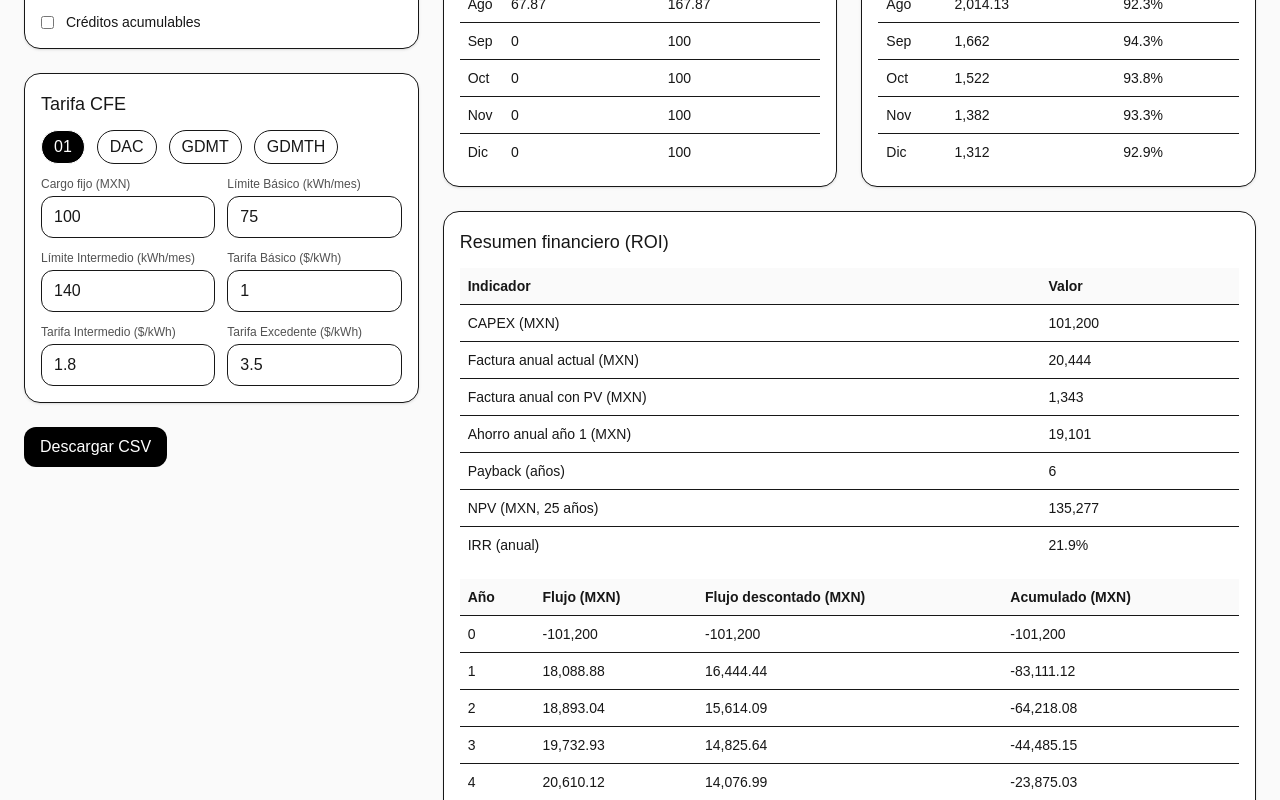
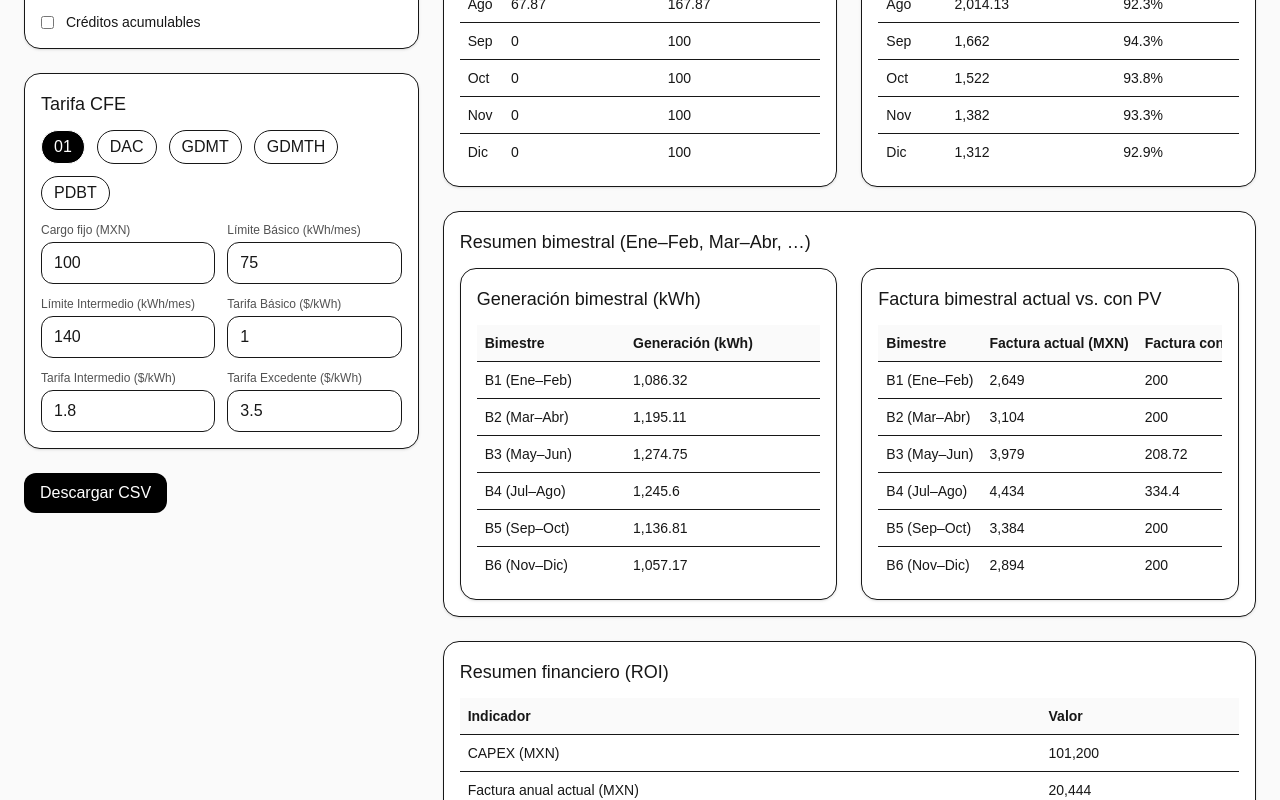
Before and after one commit to ZCC98GDLMX/aurasolar-cotizador, a Next.js app: page /cotizador in a window 1280 px wide. Shown: the part 1320-2120 px from the top of the page. Built offline with nearby package versions, Linux system fonts and the light colour scheme.

Commit message:
Bimestral + nueva tarifa PDBT + ajustes

```diff
--- a/app/cotizador/page.tsx
+++ b/app/cotizador/page.tsx
@@ -1,4 +1,4 @@
-// app/cotizador/page.tsx — Solar PV Sizer & ROI for Guadalajara, MX
+// app/cotizador/page.tsx — Solar PV Sizer & ROI for Guadalajara, MX (bimestral + PDBT)
 "use client";
 
 import React, { useMemo, useState } from "react";
@@ -7,20 +7,25 @@ import React, { useMemo, useState } from "react";
 // Types & Helpers
 // ----------------------------
 
-type Tariff = "01" | "DAC" | "GDMT" | "GDMTH";
+type Tariff = "01" | "DAC" | "GDMT" | "GDMTH" | "PDBT";
 type MonthlyMap = Record<string, number>;
 type Row = Record<string, string | number>;
 
 const MONTHS = ["Ene","Feb","Mar","Abr","May","Jun","Jul","Ago","Sep","Oct","Nov","Dic"] as const;
+const BIMESTERS = [
+  ["Ene","Feb"],
+  ["Mar","Abr"],
+  ["May","Jun"],
+  ["Jul","Ago"],
+  ["Sep","Oct"],
+  ["Nov","Dic"],
+] as const;
 
 function fmt(n: number, digits = 2) {
   if (!isFinite(n)) return "N/D";
   return new Intl.NumberFormat("es-MX", { maximumFractionDigits: digits }).format(n);
 }
-
-function round2(n: number) {
-  return Math.round((n + Number.EPSILON) * 100) / 100;
-}
+function round2(n: number) { return Math.round((n + Number.EPSILON) * 100) / 100; }
 
 function annualPerKwGeneration(psh: number, pr: number, availability: number, extraLosses: number) {
   const base = psh * 365;
@@ -29,14 +34,14 @@ function annualPerKwGeneration(psh: number, pr: number, availability: number, ex
 }
 
 function monthlyShape(amplitude = 0.10) {
-  // Forma estacional tipo coseno con pico ~Junio para GDL
+  // Pico ~Junio (GDL): forma coseno escalada para sumar 12
   const m = Array.from({ length: 12 }, (_, i) => i);
-  const phaseShift = 5; // pico ~Jun (índice 5)
+  const phaseShift = 5;
   let raw = m.map((i) => 1 + amplitude * Math.cos((2 * Math.PI * (i - phaseShift)) / 12));
   const mean = raw.reduce((a, b) => a + b, 0) / raw.length;
   raw = raw.map((x) => x / mean);
   const sum = raw.reduce((a, b) => a + b, 0);
-  return raw.map((x) => (x * 12) / sum); // suma=12
+  return raw.map((x) => (x * 12) / sum);
 }
 
 function sizeSystem(consumption: MonthlyMap, annualKWhPerKW: number, targetCoverage: number, panelWatts: number) {
@@ -70,9 +75,9 @@ interface TariffParams01 {
   fixed_mxn: number;              // cargo fijo mensual
   kwh_basic_limit: number;        // kWh/mes en bloque Básico
   kwh_intermediate_limit: number; // kWh/mes acumulado hasta Intermedio (Básico + Intermedio)
-  mxn_per_kwh_basic: number;         // $/kWh Básico
-  mxn_per_kwh_intermediate: number;  // $/kWh Intermedio
-  mxn_per_kwh_exceed: number;        // $/kWh Excedente
+  mxn_per_kwh_basic: number;
+  mxn_per_kwh_intermediate: number;
+  mxn_per_kwh_exceed: number;
 }
 
 interface TariffParamsDAC { mxn_per_kwh: number; fixed_mxn: number; }
@@ -94,14 +99,27 @@ interface TariffParamsGDMTH {
   assumed_load_factor: number;
 }
 
+// NUEVA: PDBT (energía + demanda + cargo fijo). Sin horarios (no TOU).
+interface TariffParamsPDBT {
+  mxn_per_kwh: number;
+  fixed_mxn: number;
+  mxn_per_kw_demand: number;      // $/kW de demanda medida
+  assumed_load_factor: number;    // para estimar kW a partir de kWh si no hay dato
+}
+
 /** Unión de parámetros válidos por tarifa */
-type TariffParams = TariffParams01 | TariffParamsDAC | TariffParamsGDMT | TariffParamsGDMTH;
+type TariffParams =
+  | TariffParams01
+  | TariffParamsDAC
+  | TariffParamsGDMT
+  | TariffParamsGDMTH
+  | TariffParamsPDBT;
 
 const DEFAULT_TARIFFS = {
   "01": {
     fixed_mxn: 100,
-    kwh_basic_limit: 75,              // ajusta a tu zona (kWh/mes)
-    kwh_intermediate_limit: 140,      // ajusta a tu zona (kWh/mes)
+    kwh_basic_limit: 75,
+    kwh_intermediate_limit: 140,
     mxn_per_kwh_basic: 1.0,
     mxn_per_kwh_intermediate: 1.8,
     mxn_per_kwh_exceed: 3.5,
@@ -119,6 +137,7 @@ const DEFAULT_TARIFFS = {
     split_base: 0.40,
     assumed_load_factor: 0.4,
   } as TariffParamsGDMTH,
+  PDBT: { mxn_per_kwh: 3.8, fixed_mxn: 320, mxn_per_kw_demand: 140, assumed_load_factor: 0.45 } as TariffParamsPDBT,
 };
 
 // ----------------------------
@@ -153,6 +172,13 @@ function billCFE(tariff: Tariff, kwh: number, params: TariffParams): number {
       const p = params as TariffParamsGDMTH;
       const kwhP = kwh * p.split_punta, kwhI = kwh * p.split_intermedia, kwhB = kwh * p.split_base;
       const energy = p.mxn_per_kwh_punta * kwhP + p.mxn_per_kwh_intermedia * kwhI + p.mxn_per_kwh_base * kwhB;
+      const demandKW = estimateDemandKW(kwh, p.assumed_load_factor);
+      const demand = p.mxn_per_kw_demand * demandKW;
+      return round2(energy + demand + (p.fixed_mxn || 0));
+    }
+    case "PDBT": {
+      const p = params as TariffParamsPDBT;
+      const energy = p.mxn_per_kwh * kwh;
       const demandKW = estimateDemandKW(kwh, p.assumed_load_factor);
       const demand = p.mxn_per_kw_demand * demandKW;
       return round2(energy + demand + (p.fixed_mxn || 0));
@@ -222,8 +248,14 @@ function billsWithSolar(
       const demandKW = estimateDemandKW(consumption[m] || 0, p.assumed_load_factor);
       const demand = p.mxn_per_kw_demand * demandKW;
       bills[m] = round2(energy + demand + (p.fixed_mxn || 0));
+    } else if (tariff === "PDBT") {
+      const p = params as TariffParamsPDBT;
+      const energy = p.mxn_per_kwh * kwh;
+      const demandKW = estimateDemandKW(consumption[m] || 0, p.assumed_load_factor);
+      const demand = p.mxn_per_kw_demand * demandKW;
+      bills[m] = round2(energy + demand + (p.fixed_mxn || 0));
     } else {
-      // 01 / DAC: neteo sobre energía
+      // 01 / DAC: neteo simple sobre energía
       bills[m] = billCFE(tariff, kwh, params);
     }
   });
@@ -231,14 +263,27 @@ function billsWithSolar(
 }
 
 // ----------------------------
-// ROI / Finanzas
+// Utilidades bimestrales
 // ----------------------------
+
+function toBimesters(map: MonthlyMap) {
+  // Devuelve {B1..B6} sumando meses de cada bimestre
+  const out: Record<`B${number}`, number> = { B1:0,B2:0,B3:0,B4:0,B5:0,B6:0 };
+  BIMESTERS.forEach((pair, i) => {
+    const sum = (map[pair[0]] || 0) + (map[pair[1]] || 0);
+    out[`B${i+1}` as `B${number}`] = round2(sum);
+  });
+  return out;
+}
 
 function sumMap(map: MonthlyMap) {
   return MONTHS.reduce((acc, m) => acc + (map[m] || 0), 0);
 }
 
-// IRR (Newton + bisección)
+// ----------------------------
+// ROI / Finanzas
+// ----------------------------
+
 function irr(cashflows: number[], guess = 0.1) {
   const npv = (r: number) => cashflows.reduce((acc, cf, i) => acc + cf / Math.pow(1 + r, i), 0);
   const dnpv = (r: number) => cashflows.slice(1).reduce((acc, cf, i) => acc - (i + 1) * cf / Math.pow(1 + r, i + 2), 0);
@@ -354,6 +399,7 @@ export default function Page() {
   const [tDAC, setTDAC] = useState(DEFAULT_TARIFFS.DAC);
   const [tGDMT, setTGDMT] = useState(DEFAULT_TARIFFS.GDMT);
   const [tGDMTH, setTGDMTH] = useState(DEFAULT_TARIFFS.GDMTH);
+  const [tPDBT, setTPDBT] = useState(DEFAULT_TARIFFS.PDBT);
 
   const [targetCoverage, setTargetCoverage] = useState(0.95);
   const [netMetering, setNetMetering] = useState(true);
@@ -362,7 +408,8 @@ export default function Page() {
   const params: TariffParams =
     tariff === "01" ? t01 :
     tariff === "DAC" ? tDAC :
-    tariff === "GDMT" ? tGDMT : tGDMTH;
+    tariff === "GDMT" ? tGDMT :
+    tariff === "GDMTH" ? tGDMTH : tPDBT;
 
   // Cálculos principales
   const annualKWhPerKW = useMemo(() => annualPerKwGeneration(psh, pr, availability, extraLoss), [psh, pr, availability, extraLoss]);
@@ -393,6 +440,18 @@ export default function Page() {
     return out;
   }, [savingsMXN, billsNow]);
 
+  // Bimestral (suma de pares de meses)
+  const genBim = useMemo(() => toBimesters(genMonth), [genMonth]);
+  const billNowBim = useMemo(() => toBimesters(billsNow), [billsNow]);
+  const billSolarBim = useMemo(() => toBimesters(billsSolar), [billsSolar]);
+  const savingsBimMXN = useMemo(() => {
+    const out: Record<`B${number}`, number> = { B1:0,B2:0,B3:0,B4:0,B5:0,B6:0 };
+    (Object.keys(out) as (`B${number}`)[]).forEach((b) => {
+      out[b] = round2((billNowBim[b] || 0) - (billSolarBim[b] || 0));
+    });
+    return out;
+  }, [billNowBim, billSolarBim]);
+
   const capex = useMemo(() => systemKW * costPerKW, [systemKW, costPerKW]);
 
   const roi = useMemo(
@@ -416,6 +475,7 @@ export default function Page() {
   }
 
   function downloadAllAsCSV() {
+    // Mensual
     const genRows = MONTHS.map((m) => ({ Mes: m, Generacion_kWh: genMonth[m] }));
     const billNowRows = MONTHS.map((m) => ({ Mes: m, Consumo_kWh: consumption[m], Factura_actual_MXN: billsNow[m] }));
     const billSolarRows = MONTHS.map((m) => ({
@@ -424,13 +484,25 @@ export default function Page() {
       Factura_con_PV_MXN: billsSolar[m],
       Creditos_kWh: creditsTrace[m]
     }));
-    const savingsRows = MONTHS.map((m) => ({ Mes: m, Ahorro_MXN: savingsMXN[m], Ahorro_pct: savingsPct[m] }));
+    const savingsRows = MONTHS.map((m) => ({ Mes: m, Ahorro_MXN: savingsMXN[m] }));
+
+    // Bimestral
+    const bimNames = ["B1 (Ene–Feb)","B2 (Mar–Abr)","B3 (May–Jun)","B4 (Jul–Ago)","B5 (Sep–Oct)","B6 (Nov–Dic)"];
+    const genBimRows = bimNames.map((n, i) => ({ Bimestre: n, Generacion_kWh: genBim[`B${i+1}` as `B${number}`] }));
+    const billNowBimRows = bimNames.map((n, i) => ({ Bimestre: n, Factura_actual_MXN: billNowBim[`B${i+1}` as `B${number}`] }));
+    const billSolarBimRows = bimNames.map((n, i) => ({ Bimestre: n, Factura_con_PV_MXN: billSolarBim[`B${i+1}` as `B${number}`] }));
+    const savingsBimRows = bimNames.map((n, i) => ({ Bimestre: n, Ahorro_MXN: savingsBimMXN[`B${i+1}` as `B${number}`] }));
+
     const summaryRows = summary.map((r) => ({ Indicador: r.Indicador, Valor: r.Valor }));
     downloadCSV("dimensionador_gdl.csv", {
-      "Generacion": genRows,
-      "Factura_actual": billNowRows,
-      "Factura_con_PV": billSolarRows,
-      "Ahorros": savingsRows,
+      "Generacion_mensual": genRows,
+      "Factura_actual_mensual": billNowRows,
+      "Factura_con_PV_mensual": billSolarRows,
+      "Ahorros_mensual": savingsRows,
+      "Generacion_bimestral": genBimRows,
+      "Factura_actual_bimestral": billNowBimRows,
+      "Factura_con_PV_bimestral": billSolarBimRows,
+      "Ahorros_bimestral": savingsBimRows,
       "Resumen": summaryRows,
       "Flujos": roi.rows.map((r) => ({ Anio: r.year, Flujo: round2(r.cf), Flujo_descontado: round2(r.pv), Acumulado: round2(r.cum) })),
     });
@@ -440,7 +512,7 @@ export default function Page() {
     <div className="min-h-screen bg-neutral-50">
       <header className="px-6 py-5 border-b bg-white sticky top-0 z-10">
         <h1 className="text-2xl font-semibold">Cotizador FV — Guadalajara, Jalisco</h1>
-        <p className="text-sm text-neutral-600">Dimensionamiento, recibos CFE y ROI (tarifas 01, DAC, GDMT, GDMTH). Edita parámetros y obtén resultados al instante.</p>
+        <p className="text-sm text-neutral-600">Dimensionamiento, recibos CFE (mensual y bimestral) y ROI. Tarifas: 01, DAC, GDMT, GDMTH, PDBT.</p>
       </header>
 
       <main className="p-6 grid grid-cols-1 xl:grid-cols-3 gap-6">
@@ -506,7 +578,7 @@ export default function Page() {
           <Card title="Tarifa CFE">
             <div className="space-y-3">
               <div className="flex gap-3 flex-wrap items-center">
-                {(["01","DAC","GDMT","GDMTH"] as Tariff[]).map((t) => (
+                {(["01","DAC","GDMT","GDMTH","PDBT"] as Tariff[]).map((t) => (
                   <button key={t} onClick={() => setTariff(t)} className={`px-3 py-1 rounded-full border ${tariff === t ? "bg-black text-white" : "bg-white"}`}>
                     {t}
                   </button>
@@ -557,6 +629,16 @@ export default function Page() {
                   <Num label="Load factor" value={tGDMTH.assumed_load_factor} setValue={(v)=>setTGDMTH({...tGDMTH, assumed_load_factor:v})} step={0.05} />
                 </div>
               )}
+
+              {/* PDBT */}
+              {tariff === "PDBT" && (
+                <div className="grid grid-cols-2 gap-3">
+                  <Num label="MXN/kWh" value={tPDBT.mxn_per_kwh} setValue={(v)=>setTPDBT({...tPDBT, mxn_per_kwh:v})} step={0.1} />
+                  <Num label="Cargo fijo (MXN)" value={tPDBT.fixed_mxn} setValue={(v)=>setTPDBT({...tPDBT, fixed_mxn:v})} step={10} />
+                  <Num label="MXN/kW demanda" value={tPDBT.mxn_per_kw_demand} setValue={(v)=>setTPDBT({...tPDBT, mxn_per_kw_demand:v})} step={5} />
+                  <Num label="Load factor" value={tPDBT.assumed_load_factor} setValue={(v)=>setTPDBT({...tPDBT, assumed_load_factor:v})} step={0.05} />
+                </div>
+              )}
             </div>
           </Card>
 
@@ -596,13 +678,47 @@ export default function Page() {
             </Card>
           </TwoCol>
 
+          {/* NUEVO: Sección bimestral */}
+          <Card title="Resumen bimestral (Ene–Feb, Mar–Abr, …)">
+            <TwoCol>
+              <Card title="Generación bimestral (kWh)">
+                {(() => {
+                  const labels = ["B1 (Ene–Feb)","B2 (Mar–Abr)","B3 (May–Jun)","B4 (Jul–Ago)","B5 (Sep–Oct)","B6 (Nov–Dic)"];
+                  const rows = labels.map((n, i) => ({ Bimestre: n, "Generación (kWh)": fmt(genBim[`B${i+1}` as `B${number}`], 2) }));
+                  return <Table rows={rows} />;
+                })()}
+              </Card>
+              <Card title="Factura bimestral actual vs. con PV">
+                {(() => {
+                  const labels = ["B1 (Ene–Feb)","B2 (Mar–Abr)","B3 (May–Jun)","B4 (Jul–Ago)","B5 (Sep–Oct)","B6 (Nov–Dic)"];
+                  const rows = labels.map((n, i) => ({
+                    Bimestre: n,
+                    "Factura actual (MXN)": fmt(billNowBim[`B${i+1}` as `B${number}`], 2),
+                    "Factura con PV (MXN)": fmt(billSolarBim[`B${i+1}` as `B${number}`], 2),
+                    "Ahorro (MXN)": fmt(savingsBimMXN[`B${i+1}` as `B${number}`], 2),
+                  }));
+                  return <Table rows={rows} />;
+                })()}
+              </Card>
+            </TwoCol>
+          </Card>
+
           <Card title="Resumen financiero (ROI)">
-            <Table rows={summary} />
+            <Table rows={[
+              { Indicador: "CAPEX (MXN)", Valor: fmt(capex,0) },
+              { Indicador: "Factura anual actual (MXN)", Valor: fmt(sumMap(billsNow),0) },
+              { Indicador: "Factura anual con PV (MXN)", Valor: fmt(sumMap(billsSolar),0) },
+              { Indicador: "Ahorro anual año 1 (MXN)", Valor: fmt(sumMap(savingsMXN),0) },
+              { Indicador: "Payback (años)", Valor: roi.payback ?? "N/D" },
+              { Indicador: `NPV (MXN, ${years} años)`, Valor: fmt(roi.npv,0) },
+              { Indicador: "IRR (anual)", Valor: isFinite(roi.irr) ? `${fmt(roi.irr*100,1)}%` : "N/D" },
+            ]} />
             <div className="mt-4 overflow-auto">
               <Table rows={roi.rows.map((r) => ({ "Año": r.year, "Flujo (MXN)": fmt(r.cf, 2), "Flujo descontado (MXN)": fmt(r.pv, 2), "Acumulado (MXN)": fmt(r.cum, 2) }))} />
             </div>
             <p className="text-xs text-neutral-500 mt-3">
-              Nota: Modelo simplificado. Las tarifas CFE varían por región/temporada y pueden incluir bloques, demanda medida y medición horaria. Ajusta los parámetros a tu recibo.
+              Nota: Modelo simplificado. Las tarifas CFE varían por región/temporada y pueden incluir bloques, demanda y horarios.
+              Ajusta parámetros a tu recibo (especialmente en PDBT/GDMT/GDMTH donde la demanda medida afecta el cargo).
             </p>
           </Card>
         </section>
```
